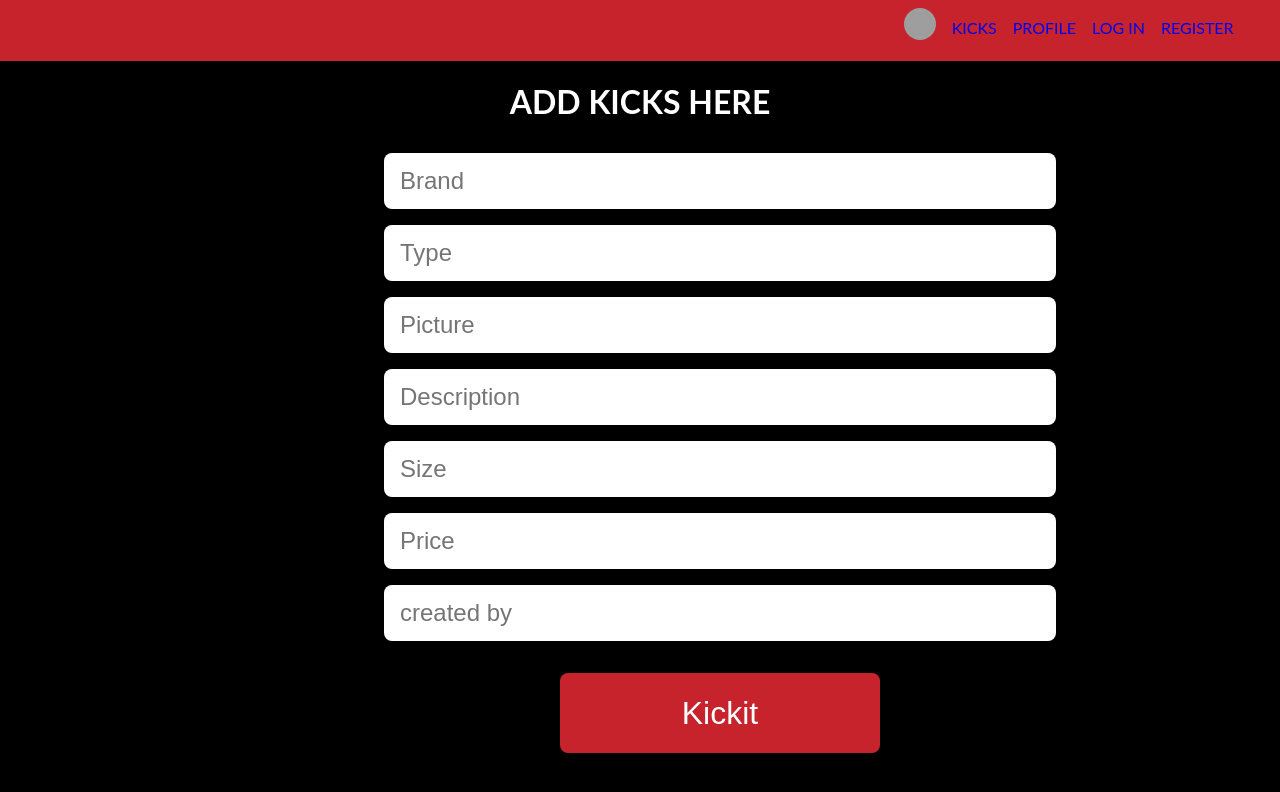
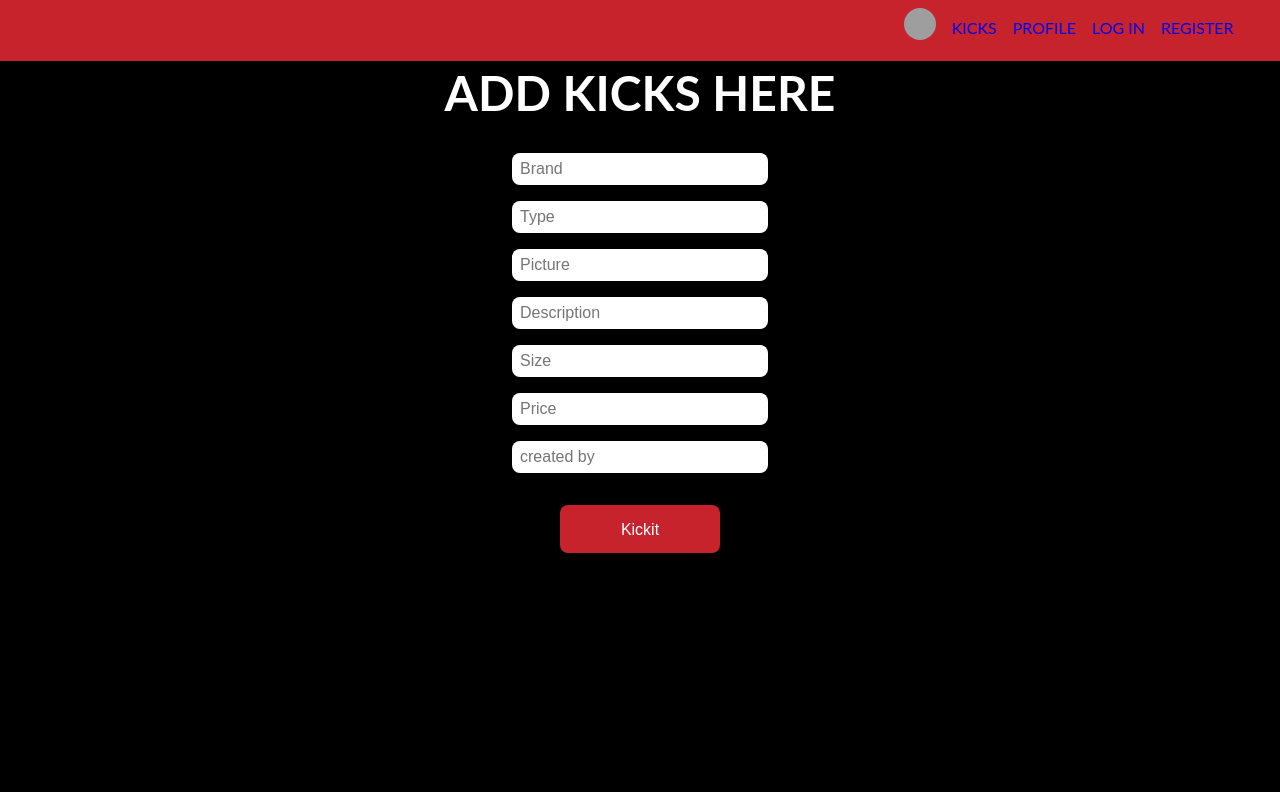
Before and after one commit to kv-n/kickit-react, a React (Create React App) app: page /profile in a window 1280 px wide. Shown: the top 792 px of the page. Built offline with nearby package versions, Linux system fonts and the light colour scheme; grey boxes are pictures that could not be loaded.

Commit message:
adds flex to forms

```diff
--- a/src/Components/Navigation/Navigation.css
+++ b/src/Components/Navigation/Navigation.css
@@ -1,8 +1,10 @@
 .nav-container {
+    top:0;
     background-color: #C6232C;
     margin-top: 0rem;
     padding: .1rem;
     width: 100%;
+    position:absolute;
 }
 
 .nav-container a {
--- a/src/Components/Profile/Profile.css
+++ b/src/Components/Profile/Profile.css
@@ -1,31 +1,38 @@
+.profile-container {
+    height: 100vh;
+    flex-direction: column;
+    justify-content: center;
+    align-items: center;
+}
+
 .Forms-Container {
     display: flex;
     flex-direction: column;
-    margin-left: 22rem;
+    justify-content: center;
+    align-items: center;
     padding: 2rem;
 }
 
 .Forms-Container input {
-    width: 40rem;
-    height: 1.5rem;
+    width: 15rem;
+    height: 1rem;
     border: 0rem solid #fff;
     border-radius: .5rem;
-    padding: 1rem;
+    padding: .5rem;
     outline: none;
-    font-size: 1.5rem;
+    font-size: 1rem;
 }
 
 .profile-btn {
-    width: 20rem;
-    height: 5rem;
+    width: 10rem;
+    height: 3rem;
     border: 0rem solid #fff;
     border-radius: .5rem;
     background-color: #C6232C;
     color: #fff;
     padding: 1rem;
     outline: none;
-    font-size: 2rem;
-    margin-left: 11rem;
+    font-size: 1rem;
 }
 
 .profile-btn:hover {
@@ -37,10 +44,9 @@
     box-shadow: 0 0.5rem 1rem rgba(0, 0, 0, 0.2); }
 
 .profile-header {
-    font-size: 2rem;
+    font-size: 3rem;
     color: #fff;
     text-align: center;
-    margin-bottom: 0;
 }
 
 .input1 {
--- a/src/Components/Profile/Profile.js
+++ b/src/Components/Profile/Profile.js
@@ -8,16 +8,6 @@ class Profile extends Component {
 
 
     }
-
-    // userUpdate = (e) => {
-    //     e.preventDefault()
-    //     axios.put(`${process.env.REACT_APP_API_URL}/users/${this.props.user.id}`, this.state)
-    //         .then(res => {
-    //             (res.status === 200)
-    //                 ? this.props.history.push(`/users/${this.props.user.id}`)
-    //                 : console.log(res.error)
-    //         })
-    // }
 
     handleInput = (e) => {
         this.setState({
@@ -46,8 +36,8 @@ class Profile extends Component {
     render() {
         return(
             <div className="profile-container">
+                <form className="Forms-Container" onSubmit={this.handleSubmit}>
                 <h1 className="profile-header">Add Kicks Here</h1>
-                <form className="Forms-Container" onSubmit={this.handleSubmit}>
                     <input className="input1" onChange={(e) => this.handleInput(e)} type="text" name="brand" placeholder="Brand" />
                     <input className="input2" onChange={(e) => this.handleInput(e)} type="text" name="name" placeholder="Type" />
                     <input className="input2" onChange={(e) => this.handleInput(e)} type="text" name="picture" placeholder="Picture" />
--- a/src/Components/Register/Register.css
+++ b/src/Components/Register/Register.css
@@ -1,42 +1,37 @@
-.signup-container {
-    margin-top: 5rem;
-}
-
 .register-container {
     display: flex;
     flex-direction: column;
-    margin-left: 28.5rem;
-    margin-top: 2rem;
+    justify-content: center;
+    align-items: center;
+    height: 100vh;
 }
 
 .register-container input {
-    width: 30rem;
-    height: 1.5rem;
+    width: 15rem;
+    height: 1rem;
     border: 0rem solid #fff;
     border-radius: .5rem;
-    padding: 1rem;
+    padding: .5rem;
     outline: none;
-    font-size: 1.5rem;
+    font-size: 1rem;
 }
 
 .register-header {
     color: #fff;
     text-align: center;
-    font-size: 2rem;
-    margin-bottom: 2rem;
+    font-size: 3rem;
 }
 
 .register-btn {
-    width: 20rem;
-    height: 3.7rem;
+    width: 10rem;
+    height: 3rem;
     border: 0rem solid #fff;
     border-radius: .5rem;
     background-color: #C6232C;
     color: #fff;
     padding: 1rem;
     outline: none;
-    font-size: 1.5rem;
-    margin-left: 5.8rem;
+    font-size: 1rem;
 }
 
 .register-btn:hover {
--- a/src/Components/Register/Register.js
+++ b/src/Components/Register/Register.js
@@ -30,8 +30,8 @@ class Register extends Component {
     return (
       <div>
         <div className="signup-container">
-          <h1 className='register-header'>Register with KickIt</h1>
           <form className="register-container" onSubmit={this.handleSubmit}>
+          <h1 className='register-header'>Register</h1>
             <label>
               <input className="register-input1" type='text' name='username' placeholder="username" onChange={this.handleChange} />
             </label>
--- a/src/Login/Login.css
+++ b/src/Login/Login.css
@@ -1,3 +1,22 @@
+.login-container{
+    display: flex;
+    height:100vh;
+    justify-content: center;
+    align-items: center;
+}
+
+.login-flex {
+    display: flex;
+    flex-direction: column;
+    justify-content: center;
+    align-items: center;
+}
+
+.login-header {
+    font-size: 3rem;
+    color: #fff;
+}
+
 .login-input {
     width: 15rem;
     height: 1rem;
@@ -18,19 +37,18 @@
     padding: 1rem;
     outline: none;
     font-size: 1rem;
-    margin-left: 1rem;
 }
 
 
 
 #login1 {
-    margin-left: 1rem;
+    margin-bottom: 1rem;
 }
 
 #login2 {
-    margin-left: 1rem;
+    margin-bottom: 1rem;
 }
 
 #login3 {
-    margin-left: 1rem;
+    margin-bottom: 2rem;
 }
--- a/src/Login/Login.js
+++ b/src/Login/Login.js
@@ -36,24 +36,27 @@ class Login extends Component {
     console.log(this.state)
     this.props.doSetCurrentUser(parsedResponse)
     this.props.history.push("/shoes");
-    console.log('login successful')
+    console.log(parsedResponse, 'logged')
   }
 
 
   render(){
     return (
-      <form onSubmit={this.handleSubmit}>
+      <div className="login-container">
+        <form className="login-flex" onSubmit={this.handleSubmit}>
+        <h1 className="login-header">Log in</h1>
             <label>
-            <input id="login1" className="login-input" type='text' name='username' onChange={this.handleChange}/>
+              <input id="login1" className="login-input" type='text' name='username' placeholder="username" onChange={this.handleChange}/>
             </label>
             <label>
-            <input id="login2" className="login-input" type='email' name='email' onChange={this.handleChange}/>
+              <input id="login2" className="login-input" type='email' name='email' placeholder="email" onChange={this.handleChange}/>
             </label>
             <label>
-            <input id="login3" className="login-input" type='password' name='password' onChange={this.handleChange}/>
+              <input id="login3" className="login-input" type='password' name='password' placeholder="password" onChange={this.handleChange}/>
             </label>
           <button className="login-btn" type='submit'>Login</button>
         </form>
+      </div>
       )
   }
 }
```
Lines whose indentation alone changed are shown as unchanged.
